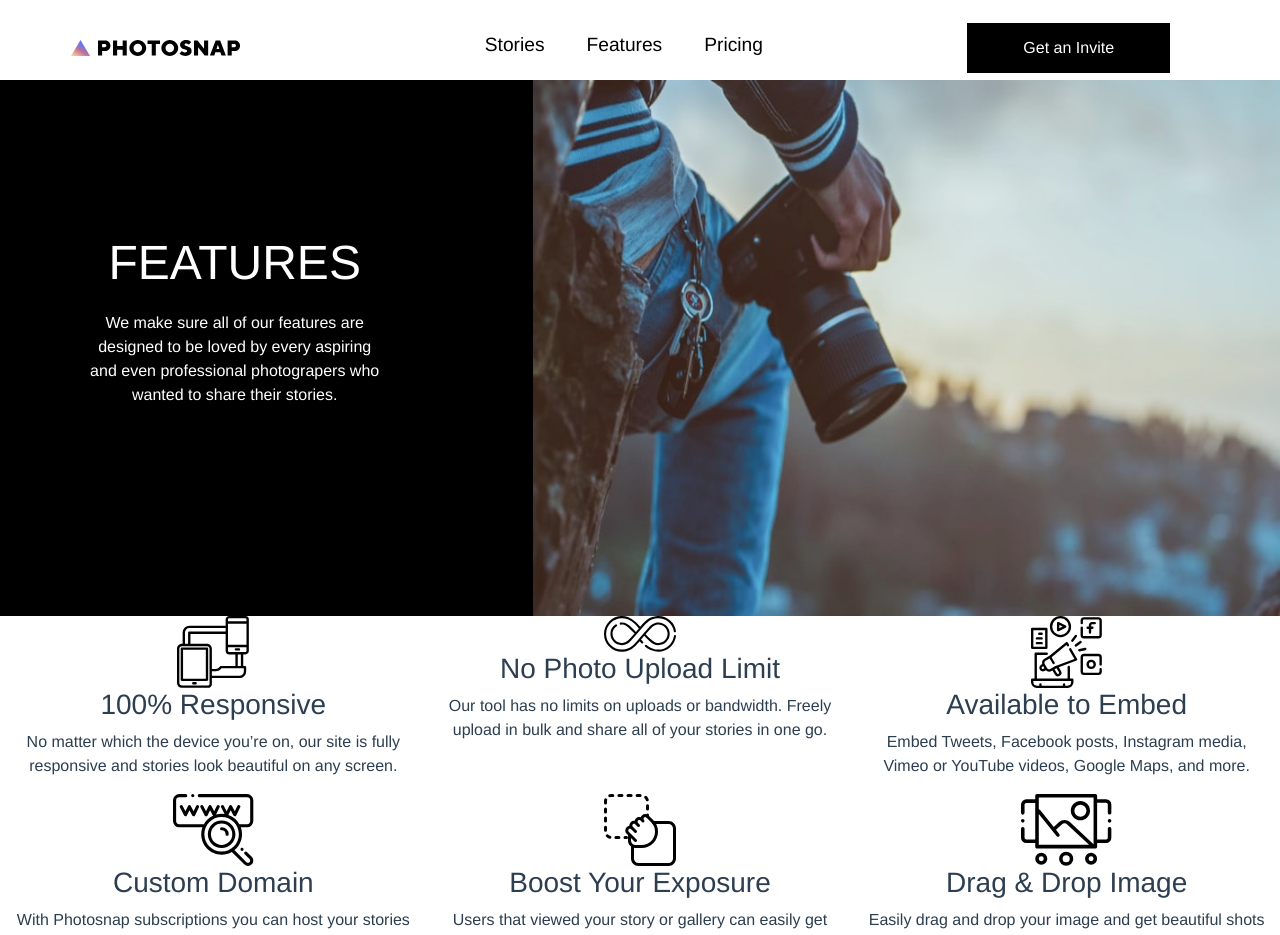
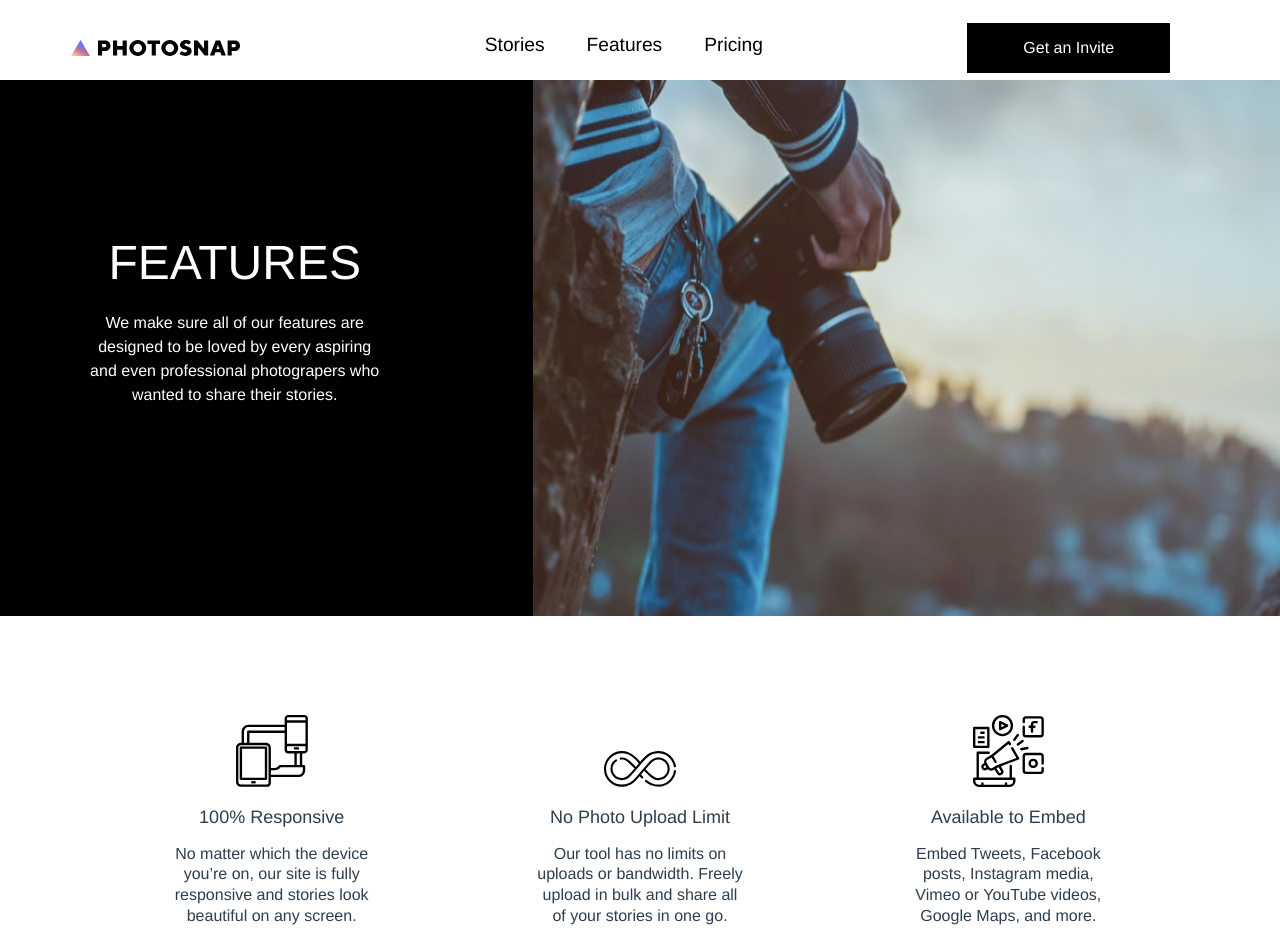
Before and after one commit to clf94-dev/photosnap-vue, a Vue app: page /features in a window 1280 px wide. Shown: the top 935 px of the page. Built offline with nearby package versions, Linux system fonts and the light colour scheme.

Commit message:
added style AllFeatures component

```diff
--- a/src/components/AllFeatures.vue
+++ b/src/components/AllFeatures.vue
@@ -1,7 +1,7 @@
 <template>
    <b-container fluid>
         <b-row class="feat-cont">
-            <b-col class="feat-card" xs="12"  sm="12" md="4" lg="4" v-for="data of featuresdata" v-bind:key="data.title">
+            <b-col class="feat-card" xs="12"  sm="6" md="4" lg="4" v-for="data of featuresdata" v-bind:key="data.title">
 <img :src="data.src" :alt="data.imgAlt"/>
         <h3>{{data.title}}</h3>
         <p>{{data.text}}</p>
@@ -60,5 +60,36 @@
 </script>
 
 <style scoped>
+.feat-cont {
+	padding: 7%;
+	text-align: center;
+	align-items: flex-end;
+}
 
+.feat-cont .feat-card {
+
+	margin-bottom: 50px;
+	padding: 1% 3% !important;
+}
+
+@media screen and (max-width: 450px) {
+	.feat-cont .feat-card {
+		width: 100% !important;
+	}
+}
+
+.feat-cont .feat-card img {
+	margin-bottom: 20px;
+}
+
+.feat-cont .feat-card h3 {
+	font-size: 18px;
+	margin-bottom: 15px;
+}
+
+.feat-cont .feat-card p {
+	margin-bottom: 0;
+	padding: 0 15%;
+	line-height: 1.3rem;
+}
 </style>
```
